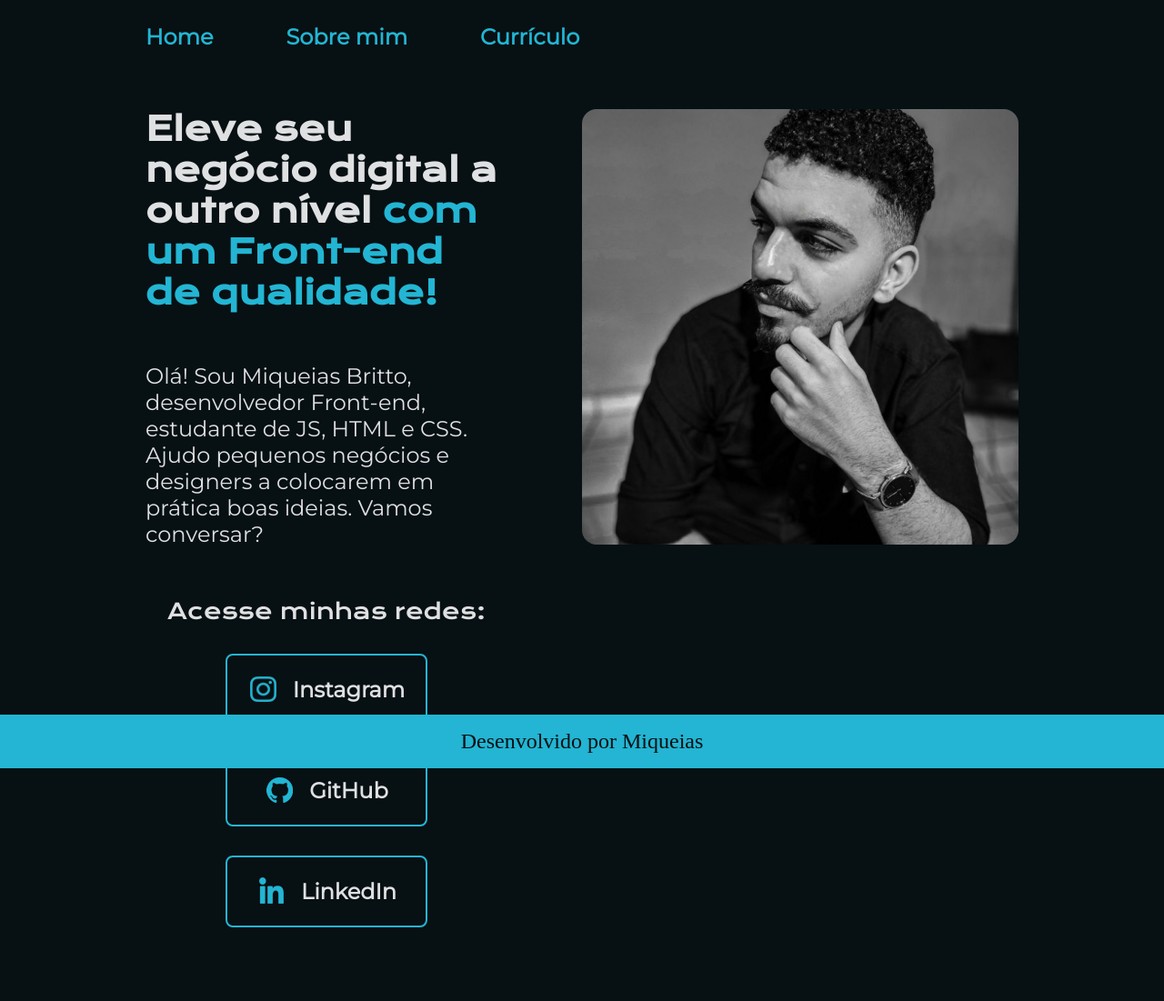
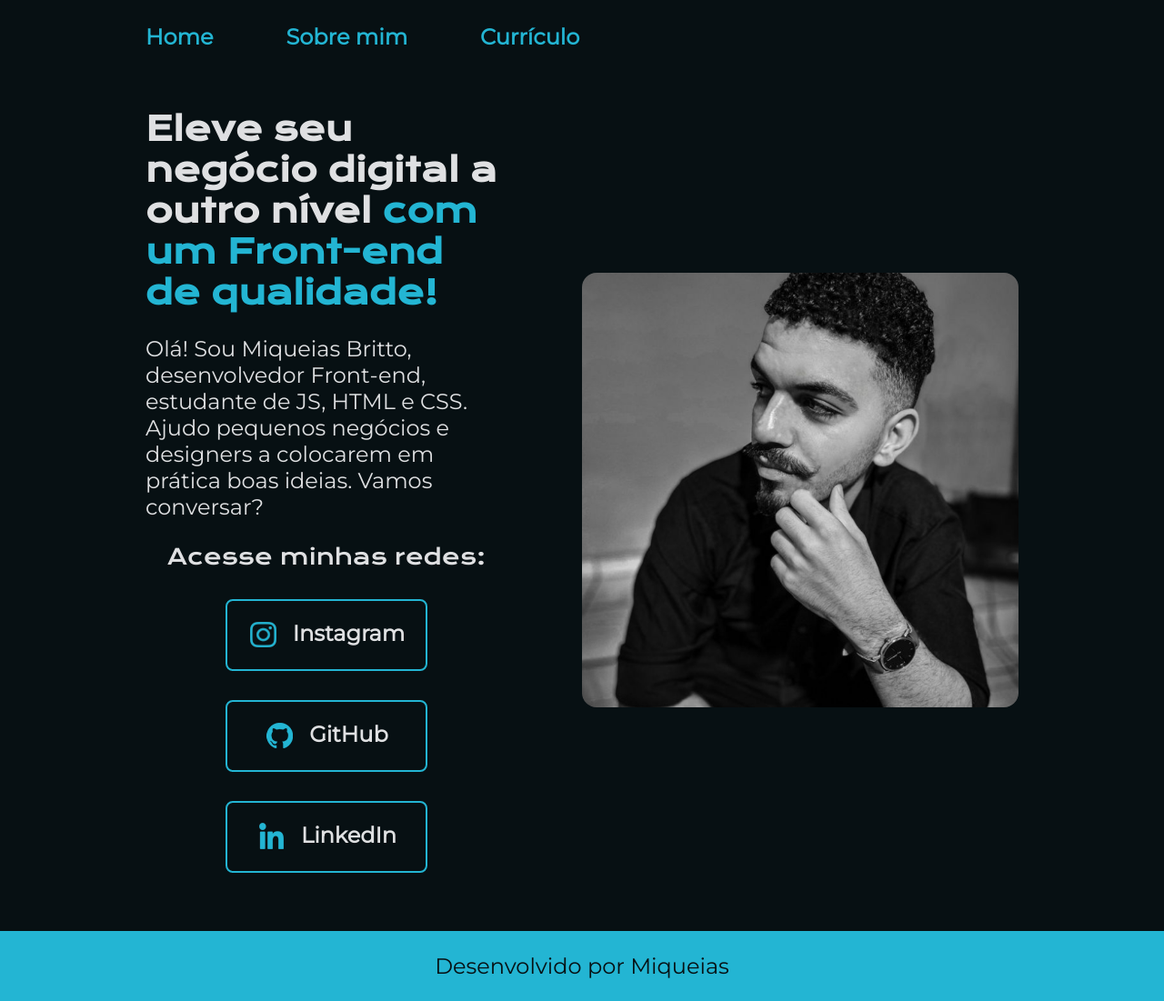
Before and after one commit to miqbritto/portfolio, a plain HTML site: page index.html in a window 1280 px wide. Shown: the whole page at 91% size. Before the commit the page ends 1020 px from the top, so only its background shows below. Drawn offline with nearby package versions, Linux system fonts and the light colour scheme.

Commit message:
Update style.css

```diff
--- a/styles/style.css
+++ b/styles/style.css
@@ -16,13 +16,11 @@
 
 }
 
-body {
+body{
     box-sizing: border-box;
     background-color: var(--cor-primaria);
     color: var(--cor-secundaria);
-    display: flex;
-    flex-direction: column;
-    min-height: 100vh;
+
 }
 
 .cabecalho{
@@ -61,13 +59,12 @@ body {
     align-items: center;
     justify-content: space-between;
     padding: 5% 12.5%;
-    padding-bottom: 12%;
+
     gap: 5.125rem;
 
 }
 
 .apresentacao__conteudo{
-    height: 482px;
     width: 42%;
     display: flex;
     flex-direction: column;
@@ -82,9 +79,6 @@ body {
 .apresentacao__conteudo__texto{
     font-size: 1.5rem;
     font-family: var(--fonte-secundaria);
-    padding: 1.875rem 0;
-
-
 }
 
 .apresentacao__links{
@@ -104,7 +98,6 @@ body {
 .apresentacao__links__botao{
     display: flex;
     justify-content: center;
-    align-items: center;
     gap: 1rem;
     color: var(--cor-secundaria);
     width: 55%;
@@ -130,24 +123,20 @@ body {
 
 }
 
-a{
-    color: var(--cor-terciaria);
-}
-
 .rodape{
+    color: var(--cor-primaria);
+    background-color: var(--cor-terciaria);
+    padding: 24px;
     text-align: center;
-    background-color: var(--cor-terciaria);
-    color:var(--cor-primaria);
-    padding: 1rem;
-    font-family: var();
+    font-family: var(--fonte-secundaria);
     font-size: 1.5rem;
     font-weight: 400;
-    margin-top: 2rem;
 }
 
 @media (max-width: 1200px){
     .cabecalho{
         padding: 10%;
+
     }
 
     .cabecalho__menu{
@@ -155,7 +144,6 @@ a{
     }
 
     .apresentacao{
-        display: flex;
         flex-direction: column-reverse;
         padding: 7%;
 
```
